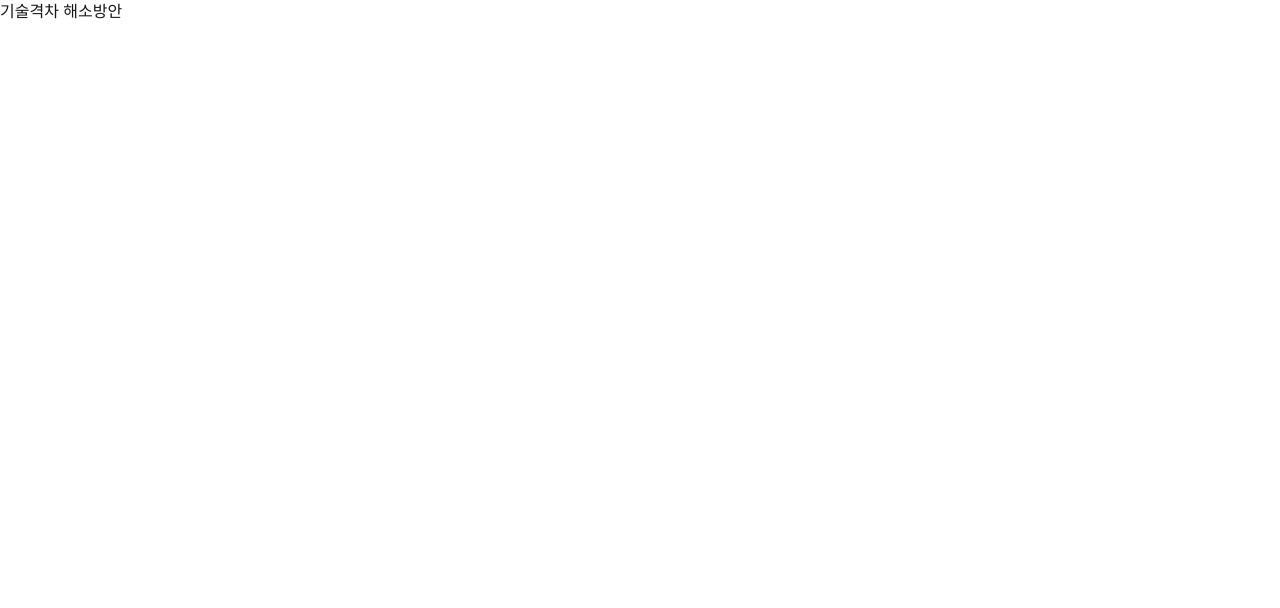
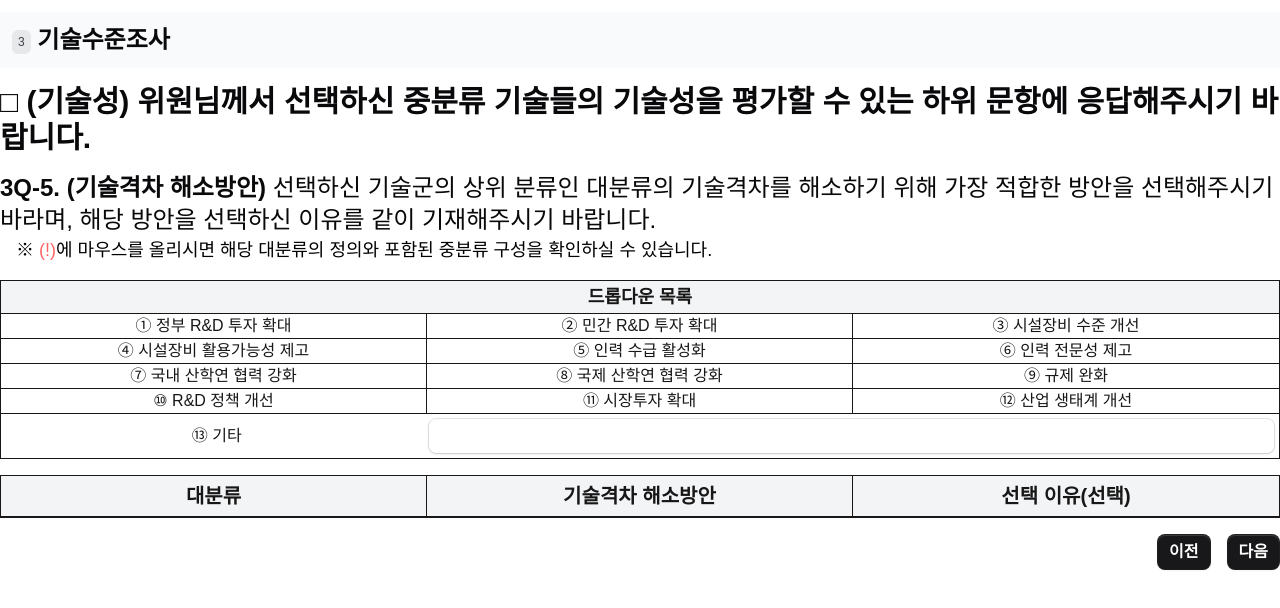
Before and after one commit to woollimsurvey/survey-2025, a Next.js app: page /way in a window 1280 px wide. Shown: the top 608 px of the page. Built offline with nearby package versions, Linux system fonts and the light colour scheme.

Commit message:
feat: 기술격차 해소방안 대분류 렌더링

```diff
--- a/src/app/level/page.jsx
+++ b/src/app/level/page.jsx
@@ -17,7 +17,7 @@ export default function Level() {
 
   const { checkedInter, setCheckedInter, settingPer, setSettingPer } =
     useForm();
-  console.log(checkedInter);
+
   const handlePrev = () => {
     setSettingPer(true);
 
--- a/src/app/prepare/page.jsx
+++ b/src/app/prepare/page.jsx
@@ -23,11 +23,19 @@ export default function Prepare() {
 
   const [industry, setIndustry] = useState([]);
 
-  const handleChecked = (e, id, intermediate, description, code) => {
+  const handleCheckInter = (
+    e,
+    id,
+    large,
+    definition,
+    intermediate,
+    description,
+    code
+  ) => {
     if (e) {
       setCheckedInter((prevList) => [
         ...prevList,
-        { id, intermediate, description, code },
+        { id, large, definition, intermediate, description, code },
       ]);
 
       return;
@@ -85,7 +93,11 @@ export default function Prepare() {
           });
 
           !acc.find((ele) => ele.large === cur.large) &&
-            acc.push({ large: cur.large, intermediates });
+            acc.push({
+              large: cur.large,
+              definition: cur.definition,
+              intermediates,
+            });
 
           return acc;
         }, [])
@@ -135,9 +147,11 @@ export default function Prepare() {
                     aria-label={intermediate.code}
                     name={intermediate.code}
                     onChange={(e) =>
-                      handleChecked(
+                      handleCheckInter(
                         e,
                         intermediate.id,
+                        lar.large,
+                        lar.definition,
                         intermediate.intermediate,
                         intermediate.description,
                         intermediate.code
--- a/src/app/way/page.jsx
+++ b/src/app/way/page.jsx
@@ -1,5 +1,180 @@
+"use client";
+
+import { useState } from "react";
 import Form from "next/form";
+import { useRouter } from "next/navigation";
+
+import { Heading } from "@/components/heading";
+import { Badge } from "@/components/badge";
+import { Text } from "@/components/text";
+import { Input } from "@/components/input";
+import { Listbox, ListboxLabel, ListboxOption } from "@/components/listbox";
+import { Button } from "@/components/button";
+
+import { useForm } from "@/contexts/FormContext";
 
 export default function Way() {
-  return <Form>기술격차 해소방안</Form>;
+  const router = useRouter();
+
+  const {
+    name,
+    company,
+    position,
+    classification,
+    career,
+    tel1,
+    tel2,
+    tel3,
+    email,
+    checkedInter,
+    setCheckedInter,
+    largeWay,
+    setLargeWay,
+  } = useForm();
+
+  const [etc, setEtc] = useState("");
+
+  const handleSelectWay = (e) => {
+    console.log(e);
+  };
+
+  const handlePrev = () => {
+    router.push("/gap");
+  };
+
+  return (
+    <Form>
+      <header className="my-3 p-3 bg-gray-50">
+        <Heading level={2}>
+          <Badge className="align-middle">3</Badge> 기술수준조사
+        </Heading>
+      </header>
+      <main>
+        <h3 className="my-4 text-3xl font-semibold text-zinc-950">
+          □ (기술성) 위원님께서 선택하신 중분류 기술들의 기술성을 평가할 수 있는
+          하위 문항에 응답해주시기 바랍니다.
+        </h3>
+        <Heading level={4}>
+          3Q-5. (기술격차 해소방안)&nbsp;
+          <span className="font-normal">
+            선택하신 기술군의 상위 분류인 대분류의 기술격차를 해소하기 위해 가장
+            적합한 방안을 선택해주시기 바라며, 해당 방안을 선택하신 이유를 같이
+            기재해주시기 바랍니다.
+          </span>
+        </Heading>
+        <Text className="indent-4">
+          ※ <span className="text-red-400">(!)</span>에 마우스를 올리시면 해당
+          대분류의 정의와 포함된 중분류 구성을 확인하실 수 있습니다.
+        </Text>
+        <section className="my-4 border text-center">
+          <article className="border-b bg-gray-100 text-lg font-bold leading-8">
+            드롭다운 목록
+          </article>
+          <article className="grid grid-cols-[1fr_1fr_1fr]">
+            <div className="border-r border-b">① 정부 R&D 투자 확대 </div>
+            <div className="border-r border-b">② 민간 R&D 투자 확대</div>
+            <div className="border-b">③ 시설장비 수준 개선</div>
+            <div className="border-r border-b">④ 시설장비 활용가능성 제고</div>
+            <div className="border-r border-b">⑤ 인력 수급 활성화</div>
+            <div className="border-b">⑥ 인력 전문성 제고</div>
+            <div className="border-r border-b">⑦ 국내 산학연 협력 강화</div>
+            <div className="border-r border-b">⑧ 국제 산학연 협력 강화</div>
+            <div className="border-b">⑨ 규제 완화</div>
+            <div className="border-r border-b">⑩ R&D 정책 개선</div>
+            <div className="border-r border-b">⑪ 시장투자 확대 </div>
+            <div className="border-b">⑫ 산업 생태계 개선</div>
+            <div className="col-span-3 flex items-center p-1">
+              <span className="flex-1">⑬ 기타</span>
+              <Input
+                aria-label="etc"
+                name="etc"
+                className="flex-2"
+                value={etc}
+                onChange={({ target }) => setEtc(target.value)}
+              />
+            </div>
+          </article>
+        </section>
+        <section className="border text-center">
+          <article className="grid grid-cols-[1fr_1fr_1fr] bg-gray-100 text-xl font-bold leading-10">
+            <div className="border-r border-b">대분류</div>
+            <div className="border-r border-b">기술격차 해소방안</div>
+            <div className="border-b">선택 이유(선택)</div>
+          </article>
+          {checkedInter
+            .filter(
+              (item, index, self) =>
+                index ===
+                self.findIndex(
+                  (t) => t.code.substring(1, 2) === item.code.substring(1, 2)
+                )
+            )
+            .sort((a, b) => a.id - b.id)
+            .map((inter) => (
+              <article key={inter.id} className="grid grid-cols-[1fr_1fr_1fr]">
+                <div className="border-b bg-blue-950 p-2 text-lg font-bold text-white">
+                  {inter.large}
+                  <span className="text-red-400">(!)</span>
+                </div>
+                <div className="flex items-center border-r px-2">
+                  <Listbox
+                    name="way"
+                    defaultValue="1"
+                    aria-label="way"
+                    onChange={handleSelectWay}
+                  >
+                    <ListboxOption value="1">
+                      <ListboxLabel>정부 R&D 투자 확대</ListboxLabel>
+                    </ListboxOption>
+                    <ListboxOption value="2">
+                      <ListboxLabel>민간 R&D 투자 확대</ListboxLabel>
+                    </ListboxOption>
+                    <ListboxOption value="3">
+                      <ListboxLabel>시설장비 수준 개선</ListboxLabel>
+                    </ListboxOption>
+                    <ListboxOption value="4">
+                      <ListboxLabel>시설장비 활용가능성 제고</ListboxLabel>
+                    </ListboxOption>
+                    <ListboxOption value="5">
+                      <ListboxLabel>인력 수급 활성화</ListboxLabel>
+                    </ListboxOption>
+                    <ListboxOption value="6">
+                      <ListboxLabel>인력 전문성 제고</ListboxLabel>
+                    </ListboxOption>
+                    <ListboxOption value="7">
+                      <ListboxLabel>국내 산학연 협력 강화</ListboxLabel>
+                    </ListboxOption>
+                    <ListboxOption value="8">
+                      <ListboxLabel>국제 산학연 협력 강화</ListboxLabel>
+                    </ListboxOption>
+                    <ListboxOption value="9">
+                      <ListboxLabel>규제 완화</ListboxLabel>
+                    </ListboxOption>
+                    <ListboxOption value="10">
+                      <ListboxLabel>R&D 정책 개선</ListboxLabel>
+                    </ListboxOption>
+                    <ListboxOption value="11">
+                      <ListboxLabel>시장투자 확대</ListboxLabel>
+                    </ListboxOption>
+                    <ListboxOption value="12">
+                      <ListboxLabel>산업 생태계 개선</ListboxLabel>
+                    </ListboxOption>
+                    <ListboxOption value="13">
+                      <ListboxLabel>기타</ListboxLabel>
+                    </ListboxOption>
+                  </Listbox>
+                </div>
+                <div className="flex items-center px-2">
+                  <Input aria-label="reason" name="reason" />
+                </div>
+              </article>
+            ))}
+        </section>
+        <footer className="flex justify-end gap-4 my-4">
+          <Button onClick={handlePrev}>이전</Button>
+          <Button type="submit">다음</Button>
+        </footer>
+      </main>
+    </Form>
+  );
 }
--- a/src/contexts/FormContext.js
+++ b/src/contexts/FormContext.js
@@ -19,6 +19,7 @@ export function FormProvider({ children }) {
   const [settingInter, setSettingInter] = useState(false);
   const [settingPer, setSettingPer] = useState(false);
   const [settingMonth, setSettingMonth] = useState(false);
+  const [largeWay, setLargeWay] = useState([]);
 
   return (
     <FormContext.Provider
@@ -51,6 +52,8 @@ export function FormProvider({ children }) {
         setSettingPer,
         settingMonth,
         setSettingMonth,
+        largeWay,
+        setLargeWay,
       }}
     >
       {children}
```
